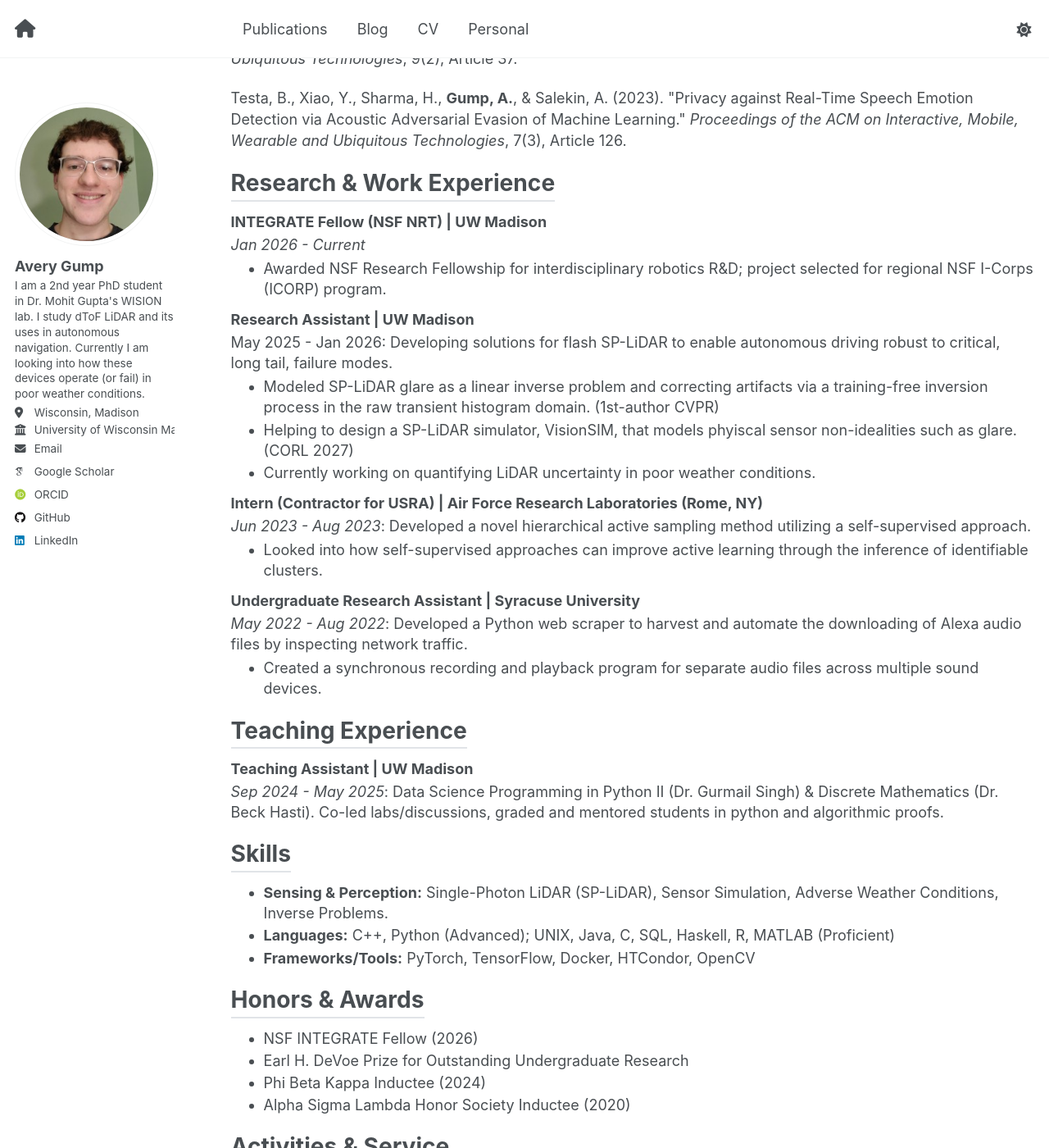
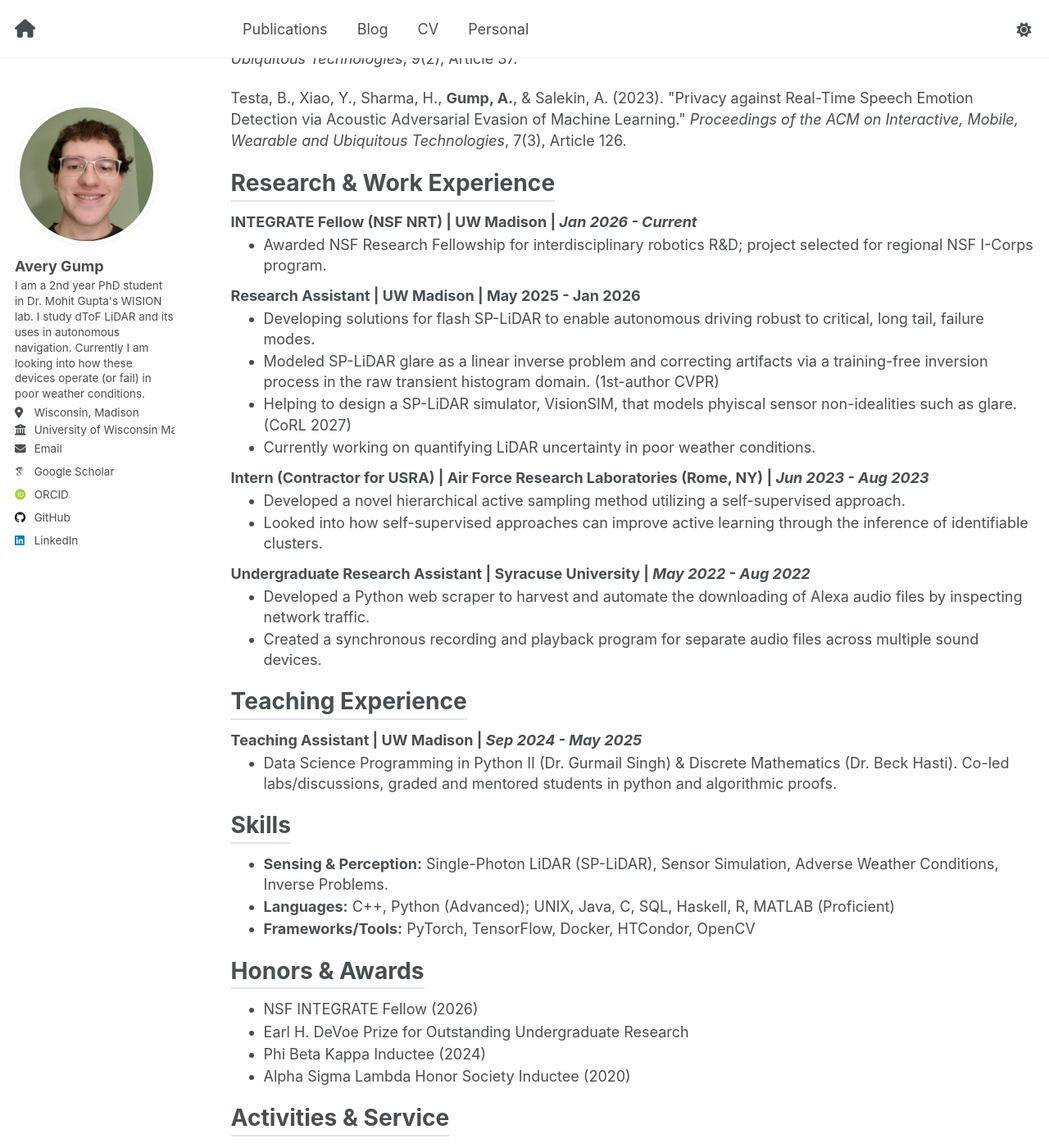
Before and after one commit to avery-gump/avery-gump.github.io, a Jekyll site: the page built from _pages/cv.md, in a window 1280 px wide and 1400 px high, scrolled down 638 px. Shown: the whole window at 82% size. Built offline with Jekyll 4.4.1, drawn with Linux system fonts in a browser that asks for light colours; some web fonts are replaced.

Commit message:
edit resume

```diff
--- a/_pages/cv.md
+++ b/_pages/cv.md
@@ -78,29 +78,28 @@ Publications
 Research & Work Experience
 ======
 
-### **INTEGRATE Fellow (NSF NRT)** | UW Madison
-*Jan 2026 - Current*
-* Awarded NSF Research Fellowship for interdisciplinary robotics R&D; project selected for regional NSF I-Corps (ICORP) program.
+### **INTEGRATE Fellow (NSF NRT)** | UW Madison | *Jan 2026 - Current*
+* Awarded NSF Research Fellowship for interdisciplinary robotics R&D; project selected for regional NSF I-Corps program.
 
-### **Research Assistant** | UW Madison
-May 2025 - Jan 2026: Developing solutions for flash SP-LiDAR to enable autonomous driving robust to critical, long tail, failure modes.
+### **Research Assistant** | UW Madison | May 2025 - Jan 2026
+* Developing solutions for flash SP-LiDAR to enable autonomous driving robust to critical, long tail, failure modes.
 * Modeled SP-LiDAR glare as a linear inverse problem and correcting artifacts via a training-free inversion process in the raw transient histogram domain. (1st-author CVPR)
-* Helping to design a SP-LiDAR simulator, VisionSIM, that models phyiscal sensor non-idealities such as glare. (CORL 2027)
+* Helping to design a SP-LiDAR simulator, VisionSIM, that models phyiscal sensor non-idealities such as glare. (CoRL 2027)
 * Currently working on quantifying LiDAR uncertainty in poor weather conditions.
 
-### **Intern (Contractor for USRA)** | Air Force Research Laboratories (Rome, NY)
-*Jun 2023 - Aug 2023*: Developed a novel hierarchical active sampling method utilizing a self-supervised approach.
+### **Intern (Contractor for USRA)** | Air Force Research Laboratories (Rome, NY) | *Jun 2023 - Aug 2023*
+* Developed a novel hierarchical active sampling method utilizing a self-supervised approach.
 * Looked into how self-supervised approaches can improve active learning through the inference of identifiable clusters.
 
-### **Undergraduate Research Assistant** | Syracuse University
-*May 2022 - Aug 2022*:  Developed a Python web scraper to harvest and automate the downloading of Alexa audio files by inspecting network traffic.
+### **Undergraduate Research Assistant** | Syracuse University | *May 2022 - Aug 2022*
+* Developed a Python web scraper to harvest and automate the downloading of Alexa audio files by inspecting network traffic.
 * Created a synchronous recording and playback program for separate audio files across multiple sound devices.
 
 Teaching Experience
 ======
 
-### **Teaching Assistant** | UW Madison
-*Sep 2024 - May 2025*: Data Science Programming in Python II (Dr. Gurmail Singh) & Discrete Mathematics (Dr. Beck Hasti). Co-led labs/discussions, graded and mentored students in python and algorithmic proofs.
+### **Teaching Assistant** | UW Madison | *Sep 2024 - May 2025*
+* Data Science Programming in Python II (Dr. Gurmail Singh) & Discrete Mathematics (Dr. Beck Hasti). Co-led labs/discussions, graded and mentored students in python and algorithmic proofs.
 
 
 Skills
```
